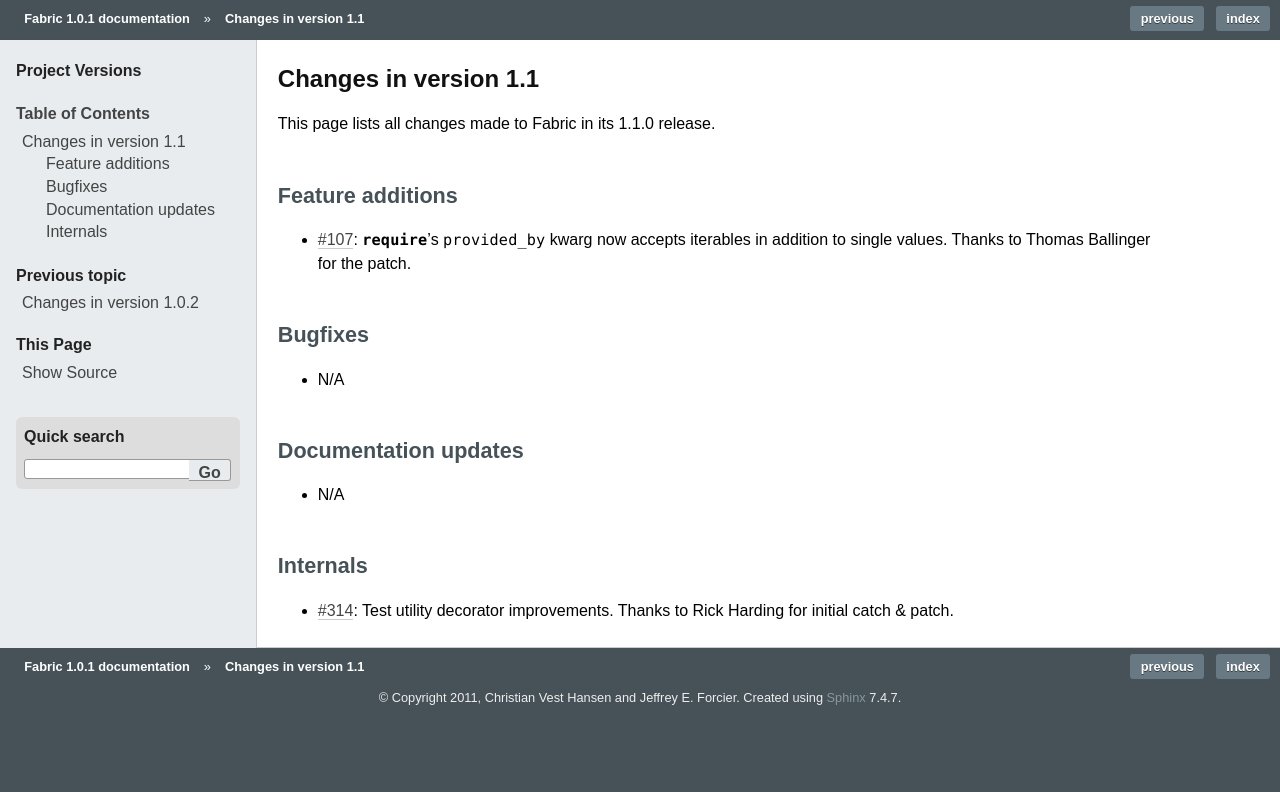
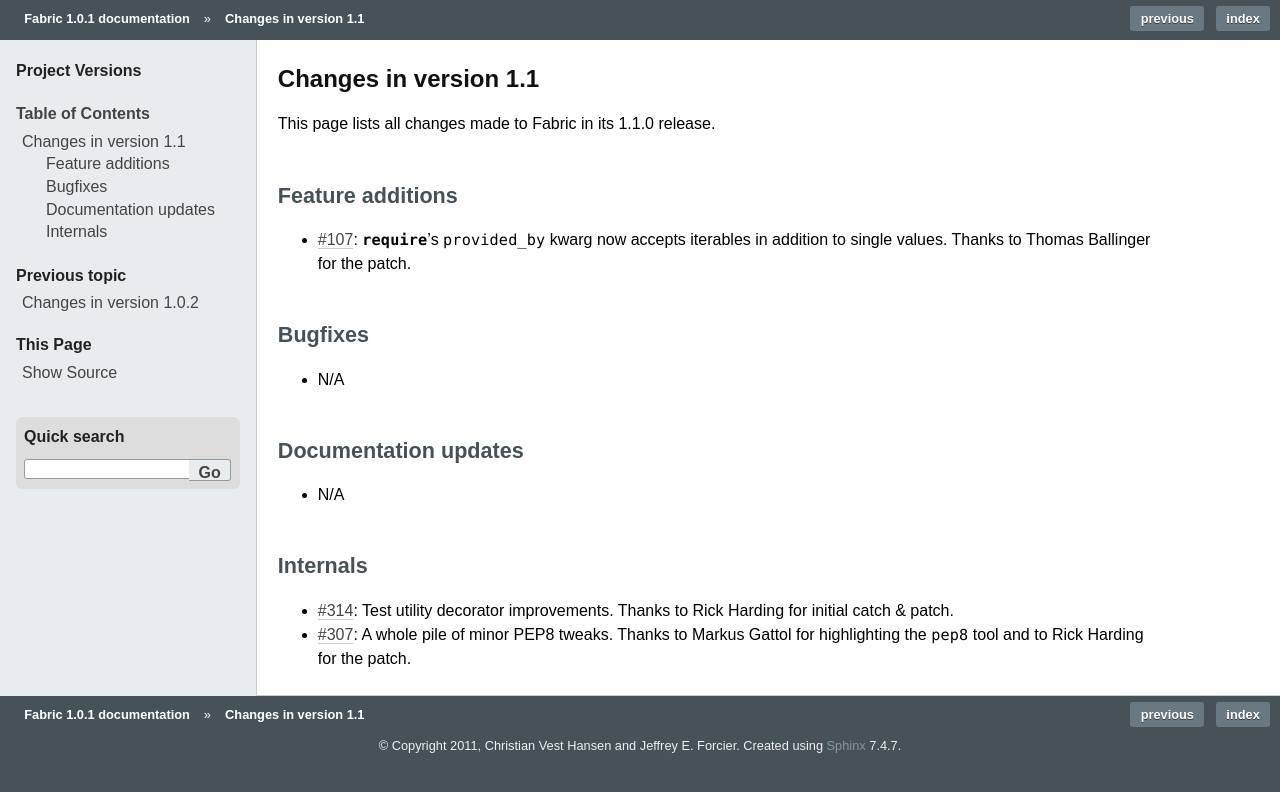
Before and after one commit to fabric/fabric, a Sphinx documentation site: the page built from docs/changes/1.1.rst, in a window 1280 px wide. Shown: the top 792 px of the page. Built offline with Sphinx 7.4.7, drawn with Linux system fonts in a browser that asks for light colours.

Commit message:
Add changelog entry re #307

```diff
--- a/docs/changes/1.1.rst
+++ b/docs/changes/1.1.rst
@@ -27,3 +27,5 @@
 
 * :issue:`314`: Test utility decorator improvements. Thanks to Rick Harding for
   initial catch & patch.
+* :issue:`307`: A whole pile of minor PEP8 tweaks. Thanks to Markus Gattol for
+  highlighting the ``pep8`` tool and to Rick Harding for the patch.
```
